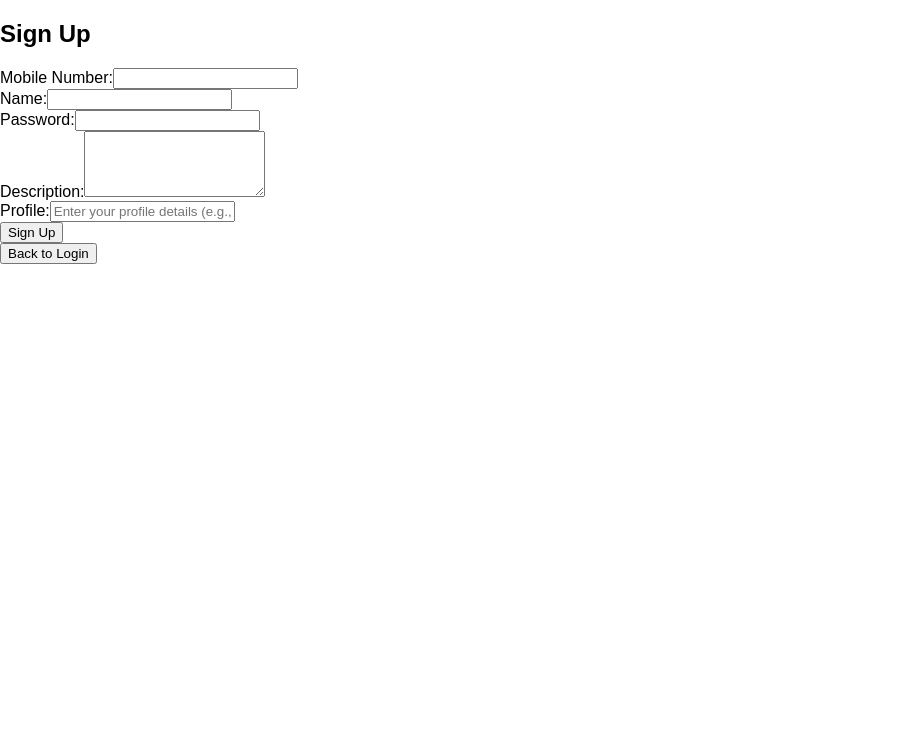
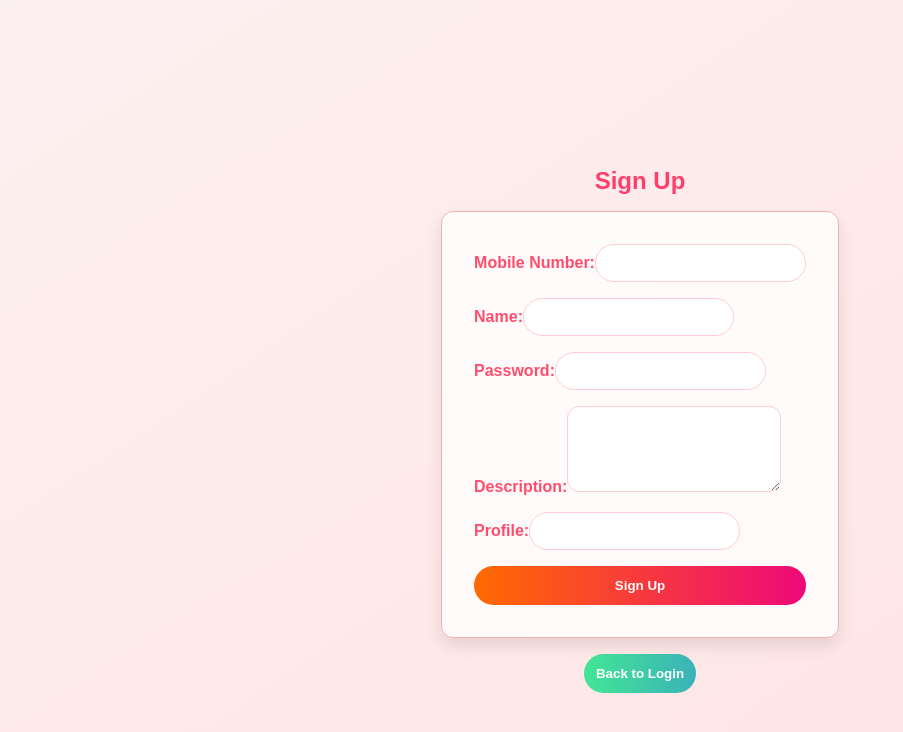
Before and after one commit to bhuvanesh033/chat-front, a React (Vite) app in the folder chat-frontend/: page /signup in a window 1280 px wide. Shown: the top 732 px of the page, without its empty margins (0-903 px from the left). Built offline with nearby package versions, Linux system fonts and the light colour scheme.

Commit message:
inter commit

```diff
--- a/chat-frontend/src/components/Sidebar.css
+++ b/chat-frontend/src/components/Sidebar.css
@@ -96,7 +96,7 @@
 .popup-pane {
   position: fixed;
   top: 20%;
-  left: 50%;
+  left: 70%;
   transform: translateX(-50%);
   background: #ffffffee;
   border-radius: 16px;
--- a/chat-frontend/src/pages/ChatPage.jsx
+++ b/chat-frontend/src/pages/ChatPage.jsx
@@ -1,6 +1,7 @@
 import React, { useState, useEffect } from "react";
 import Sidebar from "../components/Sidebar";
 import ChatBox from "../components/ChatBox";
+// import "./ChatPage.css";
 
 const ChatPage = () => {
   const [activeConversation, setActiveConversation] = useState(null);
--- /dev/null
+++ b/chat-frontend/src/pages/LoginPage.css
@@ -0,0 +1,87 @@
+.login-page {
+    display: flex;
+    flex-direction: column;
+    align-items: center;
+    justify-content: center;
+    height: 100vh;
+    background: linear-gradient(to bottom right, #fdf0f0, #ffe3e3);
+    font-family: Arial, sans-serif;
+    padding: 20px;
+  }
+
+  h2 {
+    margin-bottom: 1rem;
+    color: #ff3e6c;
+    font-weight: 700;
+    text-align: center;
+  }
+
+  form {
+    display: flex;
+    flex-direction: column;
+    gap: 1rem;
+    background-color: #ffffffcc;
+    padding: 2rem;
+    border-radius: 12px;
+    box-shadow: 0 8px 16px rgba(0, 0, 0, 0.1);
+    border: 1px solid #f5b1b1;
+  }
+
+  label {
+    font-weight: bold;
+    margin-bottom: 0.2rem;
+    color: #ff4d6d;
+  }
+
+  input[type="text"],
+  input[type="password"] {
+    padding: 10px 14px;
+    border-radius: 20px;
+    border: 1px solid #ffccd5;
+    outline: none;
+    font-size: 14px;
+    background-color: #fff;
+    transition: all 0.2s ease;
+  }
+
+  input[type="text"]:focus,
+  input[type="password"]:focus {
+    border-color: #ff4d6d;
+    box-shadow: 0 0 4px #ffb3c1;
+  }
+
+  button {
+    padding: 12px;
+    border-radius: 20px;
+    border: none;
+    background: linear-gradient(to right, #ff6a00, #ee0979);
+    color: white;
+    font-weight: bold;
+    cursor: pointer;
+    transition: background 0.3s ease;
+  }
+
+  button:hover {
+    background: linear-gradient(to right, #ee0979, #ff6a00);
+  }
+
+  button:disabled {
+    background: #ffa1a1;
+    cursor: not-allowed;
+  }
+
+  .signup-button {
+    margin-top: 1rem;
+    background: linear-gradient(to right, #42e695, #3bb2b8);
+  }
+
+  .signup-button:hover {
+    background: linear-gradient(to right, #3bb2b8, #42e695);
+  }
+
+  .error-message {
+    color: #ff4d6d;
+    font-size: 0.9rem;
+    text-align: center;
+    margin-top: -0.5rem;
+  }
--- a/chat-frontend/src/pages/LoginPage.jsx
+++ b/chat-frontend/src/pages/LoginPage.jsx
@@ -1,6 +1,7 @@
 import { useState } from "react";
 import { useNavigate } from "react-router-dom";
 import axios from "../api/api"; // Ensure axios instance is configured correctly
+import "./LoginPage.css";
 
 const LoginPage = () => {
   const [mobileNumber, setMobileNumber] = useState("");
--- /dev/null
+++ b/chat-frontend/src/pages/SignupPage.css
@@ -0,0 +1,89 @@
+.signup-page {
+    display: flex;
+    flex-direction: column;
+    align-items: center;
+    justify-content: center;
+    height: 100vh;
+    background: linear-gradient(to bottom right, #fdf0f0, #ffe3e3);
+    font-family: Arial, sans-serif;
+    padding: 20px;
+  }
+
+  h2 {
+    margin-bottom: 1rem;
+    color: #ff3e6c;
+    font-weight: 700;
+    text-align: center;
+  }
+
+  form {
+    display: flex;
+    flex-direction: column;
+    gap: 1rem;
+    background-color: #ffffffcc;
+    padding: 2rem;
+    border-radius: 12px;
+    box-shadow: 0 8px 16px rgba(0, 0, 0, 0.1);
+    border: 1px solid #f5b1b1;
+  }
+
+  label {
+    font-weight: bold;
+    margin-bottom: 0.2rem;
+    color: #ff4d6d;
+  }
+
+  input[type="text"],
+  input[type="password"],
+  textarea {
+    padding: 10px 14px;
+    border-radius: 20px;
+    border: 1px solid #ffccd5;
+    outline: none;
+    font-size: 14px;
+    background-color: #fff;
+    transition: all 0.2s ease;
+  }
+
+  input[type="text"]:focus,
+  input[type="password"]:focus,
+  textarea:focus {
+    border-color: #ff4d6d;
+    box-shadow: 0 0 4px #ffb3c1;
+  }
+
+  textarea {
+    border-radius: 12px;
+    resize: vertical;
+  }
+
+  button {
+    padding: 12px;
+    border-radius: 20px;
+    border: none;
+    background: linear-gradient(to right, #ff6a00, #ee0979);
+    color: white;
+    font-weight: bold;
+    cursor: pointer;
+    transition: background 0.3s ease;
+  }
+
+  button:hover {
+    background: linear-gradient(to right, #ee0979, #ff6a00);
+  }
+
+  .login-button {
+    margin-top: 1rem;
+    background: linear-gradient(to right, #42e695, #3bb2b8);
+  }
+
+  .login-button:hover {
+    background: linear-gradient(to right, #3bb2b8, #42e695);
+  }
+
+  .error-message {
+    color: #ff4d6d;
+    font-size: 0.9rem;
+    text-align: center;
+    margin-top: -0.5rem;
+  }
--- a/chat-frontend/src/pages/SignupPage.jsx
+++ b/chat-frontend/src/pages/SignupPage.jsx
@@ -1,6 +1,7 @@
 import { useState } from "react";
 import { useNavigate } from "react-router-dom";
 import axios from "../api/api";
+import "./SignupPage.css";
 
 const SignupPage = () => {
   const [mobileNumber, setMobileNumber] = useState("");
@@ -15,18 +16,22 @@ const SignupPage = () => {
     e.preventDefault();
 
     const requestData = {
-      mobileNumber,
+      phone_number: mobileNumber,  // Corrected field name
       name,
       password,
       description,
-      profile, // Adding profile as text
+      profile,
     };
 
+    console.log("Request Data:", requestData);  // Log the request data before sending
+
     try {
-      await axios.post("/create", requestData);
+      const response = await axios.post("/create", requestData);
+      console.log("Response:", response.data);  // Log the response
       alert("Signup successful! Please login.");
       navigate("/login");
     } catch (err) {
+      console.error("Signup Error:", err.response?.data || err.message);
       setError(err.response?.data?.message || "Failed to sign up. Try again.");
     }
   };
@@ -82,14 +87,13 @@ const SignupPage = () => {
             id="profile"
             value={profile}
             onChange={(e) => setProfile(e.target.value)}
-            placeholder="Enter your profile details (e.g., profession)"
             required
           />
         </div>
         {error && <p className="error-message">{error}</p>}
         <button type="submit">Sign Up</button>
       </form>
-      <button onClick={() => navigate("/login")} className="login-button">
+      <button onClick={() => navigate("/")} className="login-button">
         Back to Login
       </button>
     </div>
```
Also changed, not shown: chat-frontend/src/pages/ChatPage.css (added, +25 -0 lines).
